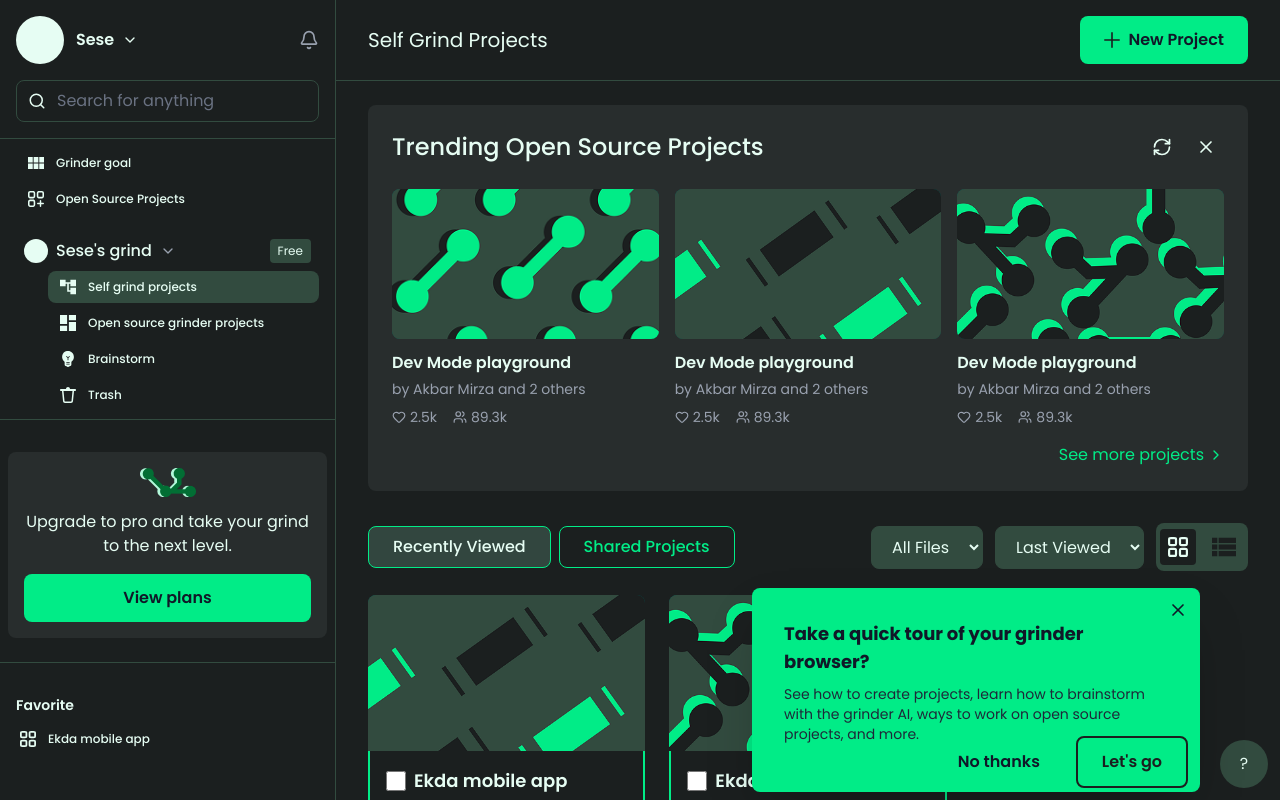
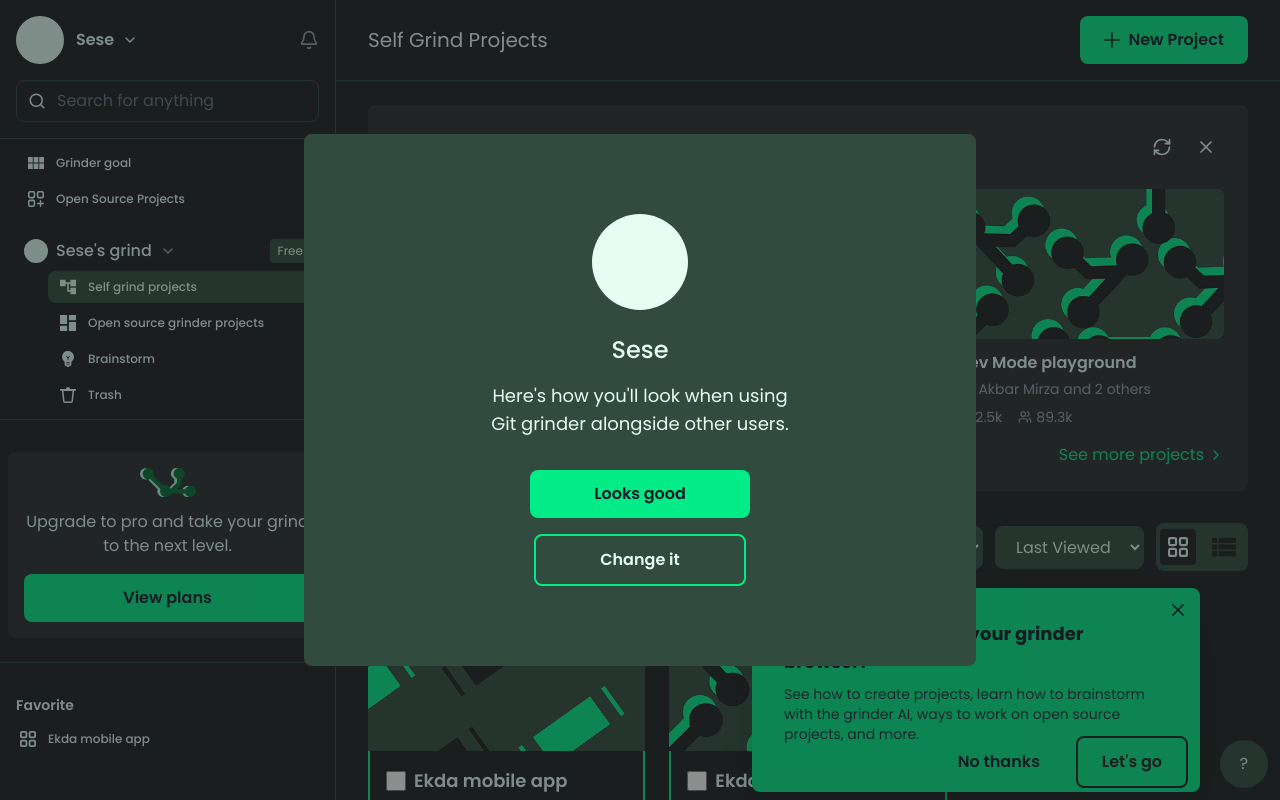
Before and after one commit to WisdomLota/git-grinder, a React (Vite) app: page /dashboard in a window 1280 px wide. Built offline with nearby package versions, Linux system fonts and the light colour scheme.

Commit message:
additional modals done

```diff
--- /dev/null
+++ b/src/components/GrinderGoalModal.jsx
@@ -0,0 +1,69 @@
+import { X } from 'lucide-react';
+import Button from './Button';
+import grinderGoalImgPattern from "../assets/grinderGoalImgPattern.png"
+
+const GrinderGoalModal = ({ onClose, onViewProgress = onClose, onNoted = onClose }) => {
+  return (
+    <div className="fixed inset-0 bg-black/70 flex items-center justify-center z-50 p-4">
+      <div className="bg-[#1b1f1f] rounded-lg h-3/4 w-full max-w-5xl overflow-hidden shadow-2xl flex flex-col lg:flex-row">
+
+        {/* Left Side - Text Content */}
+        <div className="w-full lg:w-1/2 p-10 lg:p-16 flex flex-col justify-center bg-[#1b1f1f]">
+          <button
+            onClick={onClose}
+            className="absolute top-6 right-6 text-gray-500 hover:text-[#e6fdf3] transition z-10"
+          >
+            <X size={28} />
+          </button>
+
+          <div className="max-w-md mx-auto lg:mx-0">
+            <h2 className="text-[#e6fdf3] text-3xl poppins-semibold mb-2 leading-tight">
+              Grinder Goal Update
+            </h2>
+            <p className="text-[#e6fdf3] poppins-regular leading-relaxed mb-12">
+              You haven't been keeping up with your git grinder goal, you are{' '}
+              <span className="text-[#01ec87] font-bold">124 commits</span> away from
+              accomplishing your grinder goal.
+            </p>
+
+            <div className="flex flex-col sm:flex-row gap-4">
+              <Button
+                variant="primary"
+                className="px-6 py-2 poppins-semibold rounded-lg"
+                onClick={onViewProgress}
+              >
+                View Grinder Progress
+              </Button>
+              <Button
+                variant="secondary"
+                className="px-4 py-2 poppins-semibold rounded-lg border-2 border-[#01ec87] text-[#01ec87] bg-transparent hover:bg-[#01ec87]/10 transition"
+                onClick={onNoted}
+              >
+                Noted
+              </Button>
+            </div>
+          </div>
+        </div>
+
+        {/* Right Side - Pattern Background */}
+        <div className="relative w-full lg:w-1/2 bg-[#282d2d] overflow-hidden">
+          <div className="absolute inset-0 opacity-90">
+            <img
+              src={grinderGoalImgPattern}
+              alt="Git pattern background"
+              className="w-full h-full object-cover object-center"
+            />
+          </div>
+          <button
+            onClick={onClose}
+            className="absolute top-6 right-6 text-[#e6fdf3] hover:text-white transition z-10 hidden lg:block"
+          >
+            <X size={28} />
+          </button>
+        </div>
+      </div>
+    </div>
+  );
+};
+
+export default GrinderGoalModal;
--- /dev/null
+++ b/src/components/ProfilePreviewModal.jsx
@@ -0,0 +1,43 @@
+import { X } from 'lucide-react';
+import Button from './Button';
+
+const ProfilePreviewModal = ({ onClose, onConfirm }) => {
+  return (
+    <div className="fixed inset-0 bg-[#1b1f1f]/50 flex items-center justify-center z-50 p-4">
+      <div className="bg-[#324b3f] rounded-lg max-w-2xl w-full p-8 relative">
+
+        <div className="text-center py-12 px-6">
+          <div className="flex justify-center mb-6">
+            <div className="w-24 h-24 rounded-full bg-[#e6fdf3]"></div>
+          </div>
+
+          <h2 className="text-[#e6fdf3] text-2xl poppins-medium mb-4">Sese</h2>
+
+          <p className="text-[#e6fdf3] text-lg mb-8">
+            Here's how you'll look when using<br />
+            Git grinder alongside other users.
+          </p>
+
+          <div className="flex flex-col gap-4 justify-center items-center">
+            <Button
+              variant="primary"
+              className="px-16 py-2"
+              onClick={onConfirm}
+            >
+              Looks good
+            </Button>
+            <Button
+              variant="secondary"
+              className="px-16 py-2 bg-transparent border-2 border-[#01ec87] text-[#01ec87] hover:bg-[#01ec87]/10"
+              onClick={onClose}
+            >
+              Change it
+            </Button>
+          </div>
+        </div>
+      </div>
+    </div>
+  );
+};
+
+export default ProfilePreviewModal;
--- a/src/pages/MainDashboard.jsx
+++ b/src/pages/MainDashboard.jsx
@@ -13,6 +13,8 @@ import Button from '../components/Button';
 import Sidebar from '../components/Sidebar';
 import AccountMenu from '../components/AccountMenu';
 import TourBanner from '../components/TourBanner';
+import ProfilePreviewModal from '../components/ProfilePreviewModal';
+import GrinderGoalModal from '../components/GrinderGoalModal';
 
 // Reusable Components
 const ProjectCard = ({ title, status, thumbnail, onSelect, isSelected }) => (
@@ -121,7 +123,10 @@ const MainDashboard = () => {
   const [showAccountMenu, setShowAccountMenu] = useState(false);
   const [showPlansModal, setShowPlansModal] = useState(false);
   const [showNotifications, setShowNotifications] = useState(false);
-  const [seseGrindExpanded, setSeseGrindExpanded] = useState(true); // Add this
+  const [seseGrindExpanded, setSeseGrindExpanded] = useState(true);
+
+  const [showProfilePreview, setShowProfilePreview] = useState(true);
+  const [showGrinderGoal, setShowGrinderGoal] = useState(false);
 
   const projects = [
     { id: 1, title: 'Ekda mobile app', status: 'Edited 10 days ago' },
@@ -266,7 +271,26 @@ const MainDashboard = () => {
       }} />}
       {showPlansModal && <PlansModal onClose={() => setShowPlansModal(false)} />}
       {showNotifications && <NotificationsPanel onClose={() => setShowNotifications(false)} />}
-          </div>
+
+      {showProfilePreview && (
+        <ProfilePreviewModal
+          onConfirm={() => {
+            setShowProfilePreview(false);
+            setShowGrinderGoal(true);
+          }}
+        />
+      )}
+      {showGrinderGoal && (
+        <GrinderGoalModal
+          onClose={() => setShowGrinderGoal(false)}
+          onViewProgress={() => {
+            setShowGrinderGoal(false);
+            // Navigate to grinder progress page
+          }}
+          onNoted={() => setShowGrinderGoal(false)}
+        />
+      )}
+    </div>
         );
       };
 
```
Also changed, not shown: src/assets/grinderGoalImgPattern.png (added).
